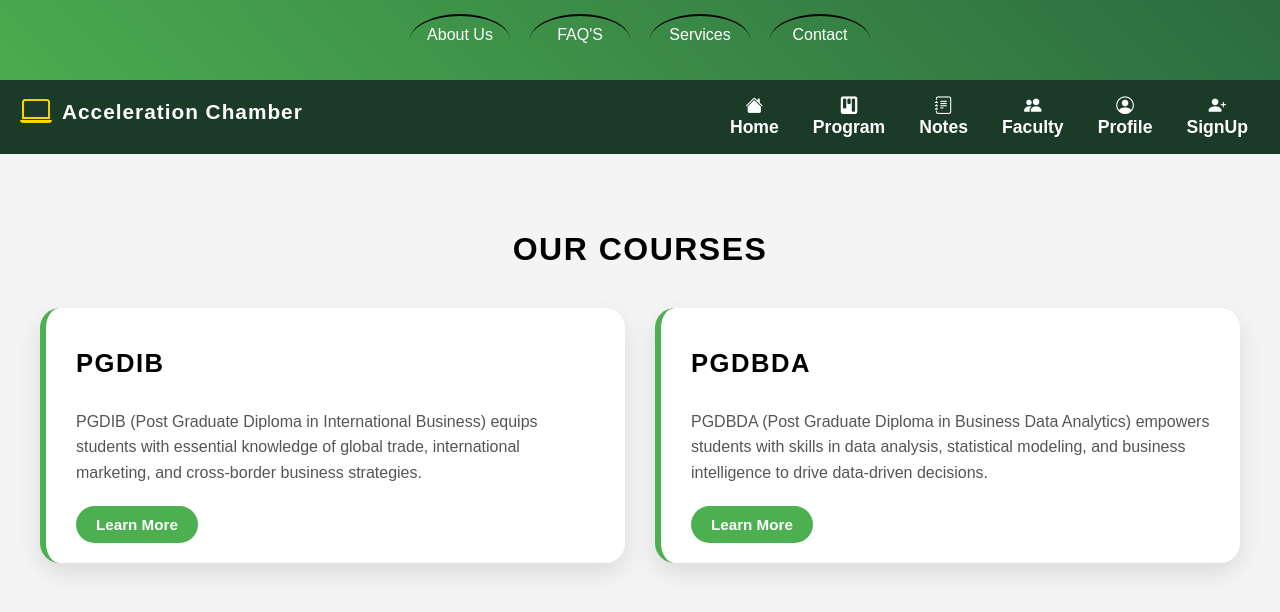
After one commit to atharvdhebe/Acceleration-Chamber, a PHP site: page /post-graduation.php in a window 1280 px wide. The commit adds this page. Shown: the top 612 px of the page. Run offline with PHP 8.4, Linux system fonts and the light colour scheme.

Commit message:
added post-graduation tab,modify nav.php

```diff
--- a/nav.php
+++ b/nav.php
@@ -2,10 +2,10 @@
 <html lang="en">
 
 <head>
-    <meta charset="UTF-8">
-    <meta name="viewport" content="width=device-width, initial-scale=1.0">
+  <meta charset="UTF-8" />
+  <meta name="viewport" content="width=device-width, initial-scale=1.0" />
   <title>Learning Platform</title>
-
+  <link href="https://cdn.jsdelivr.net/npm/bootstrap-icons@1.10.5/font/bootstrap-icons.css" rel="stylesheet">
 
   <style>
     body {
@@ -17,17 +17,17 @@
 
     .top-navbar {
       background: linear-gradient(45deg, #4CAF50, #2c6b3f);
-            overflow: hidden;
     }
 
     .top-navbar-nav {
       display: flex;
-            align-content: center;
-            justify-content: space-around;
+      flex-wrap: wrap;
+      justify-content: center;
+      gap: 20px;
       padding: 14px 16px;
     }
 
-        .top-navbar-nav a {
+    .curve a {
       color: white;
       text-align: center;
       padding: 10px;
@@ -35,11 +35,10 @@
       transition: all 0.3s ease;
     }
 
-        .top-navbar-nav a:hover {
+    .curve a:hover {
       color: #ffd700;
       text-decoration: underline;
       font-weight: bold;
-
     }
 
     .curve {
@@ -63,15 +62,17 @@
       display: flex;
       justify-content: space-between;
       align-items: center;
+      flex-wrap: wrap;
     }
 
     .brand {
       display: flex;
       align-items: center;
+      margin-bottom: 10px;
     }
 
     .brand i {
-            font-size: 2.5rem;
+      font-size: 2rem;
       color: #ffd700;
       margin-right: 10px;
     }
@@ -86,12 +87,13 @@
     .nav-bottom ul {
       list-style: none;
       display: flex;
+      flex-wrap: wrap;
       padding: 0;
       margin: 0;
+      gap: 10px;
     }
 
     .nav-bottom ul li {
-            margin: 0 15px;
       display: flex;
       flex-direction: column;
       align-items: center;
@@ -115,6 +117,96 @@
       color: #1c3a28;
       transform: translateY(-2px);
     }
+
+    .menu-toggle {
+      display: none;
+      font-size: 1.8rem;
+      color: white;
+      cursor: pointer;
+    }
+
+    /* DROPDOWN - PREPARE */
+    .dropdown {
+      position: relative;
+    }
+
+    .dropdown-menu {
+      position: absolute;
+      top: 100%;
+      left: 0;
+      background-color: #1c3a28;
+      display: none;
+      flex-direction: column;
+      padding: 10px 0;
+      border-radius: 5px;
+      z-index: 1000;
+    }
+
+    .dropdown:hover .dropdown-menu {
+      display: flex;
+    }
+
+    .dropdown-menu a {
+      padding: 8px 16px;
+      white-space: nowrap;
+      font-size: 1rem;
+    }
+
+    .dropdown-menu a:hover {
+      background-color: #ffd700;
+      color: #1c3a28;
+    }
+
+    /* RESPONSIVE */
+    @media (max-width: 768px) {
+      .nav-bottom {
+        flex-direction: column;
+        align-items: flex-start;
+      }
+
+      .menu-toggle {
+        display: block;
+        position: absolute;
+        top: 15px;
+        right: 20px;
+      }
+
+      .nav-bottom ul {
+        display: none;
+        width: 100%;
+        flex-direction: column;
+        gap: 0;
+      }
+
+      .nav-bottom ul.show {
+        display: flex;
+      }
+
+      .nav-bottom ul li {
+        width: 100%;
+        align-items: flex-start;
+        padding-left: 20px;
+      }
+
+      .nav-bottom a {
+        justify-content: flex-start;
+      }
+
+      .dropdown-menu {
+        position: relative;
+        background-color: #2b4c39;
+        width: 100%;
+        border: none;
+      }
+
+      .dropdown:hover .dropdown-menu {
+        display: none;
+      }
+
+      .dropdown.open .dropdown-menu {
+        display: flex;
+      }
+    }
   </style>
 </head>
 
@@ -127,37 +219,55 @@
       <div class="curve"><a href="services.html">Services</a></div>
       <div class="curve"><a href="contact.html">Contact</a></div>
     </div>
+
     <div class="nav-bottom">
       <div class="brand">
         <i class="bi bi-laptop"></i>
         <span>Acceleration Chamber</span>
       </div>
-            <ul>
+
+      <div class="menu-toggle" onclick="toggleMenu()">
+        <i class="bi bi-list"></i>
+      </div>
+
+      <ul id="main-menu">
         <li><a href="home.php"><i class="bi bi-house-fill"></i><span class="nav-label">Home</span></a></li>
 
-                <li class="dropdown">
-                    <a href="program.php"><i class="bi bi-kanban-fill"></i>
+        <li class="dropdown" onclick="toggleDropdown(event)">
+          <a href=""><i class="bi bi-kanban-fill"></i>
             <span class="nav-label">Program</span>
           </a>
+          <div class="dropdown-menu">
+            <a href="program.php">Graduation</a>
+            <a href="post-graduation.php">Post-Graduation </a>
+          </div>
         </li>
 
-                <li>
-                    <a href="notes.html"><i class="bi bi-journal-text"></i><span class="nav-label">Notes</span></a>
-                </li>
-                <li>
-                    <a href="faculty.html"><i class="bi bi-people-fill"></i><span class="nav-label">Faculty</span></a>
-                </li>
-                <li>
-                    <a href="profile.html"><i class="bi bi-person-circle"></i><span class="nav-label">Profile</span></a>
-                </li>
-                <li>
-                    <a href="signup.html"><i class="bi bi-person-plus-fill"></i><span
-                            class="nav-label">SignUp</span></a>
-                </li>
+        <li><a href="notes.html"><i class="bi bi-journal-text"></i><span class="nav-label">Notes</span></a></li>
+        <li><a href="faculty.html"><i class="bi bi-people-fill"></i><span class="nav-label">Faculty</span></a></li>
+        <li><a href="profile.html"><i class="bi bi-person-circle"></i><span class="nav-label">Profile</span></a></li>
+        <li><a href="signup.html"><i class="bi bi-person-plus-fill"></i><span class="nav-label">SignUp</span></a></li>
       </ul>
-
     </div>
   </div>
+
+  <script>
+    function toggleMenu() {
+      document.getElementById("main-menu").classList.toggle("show");
+    }
+
+    function toggleDropdown(e) {
+      if (window.innerWidth <= 768) {
+        e.currentTarget.classList.toggle("open");
+        e.stopPropagation();
+      }
+    }
+
+    document.body.addEventListener("click", function () {
+      document.querySelectorAll('.dropdown').forEach(el => el.classList.remove("open"));
+    });
+  </script>
+
 </body>
 
 </html>
--- /dev/null
+++ b/post-graduation.php
@@ -0,0 +1,104 @@
+<!DOCTYPE html>
+<html lang="en">
+
+<head>
+    <meta charset="UTF-8">
+    <meta name="viewport" content="width=device-width, initial-scale=1.0">
+    <title>Document</title>
+</head>
+<style>
+    .program-section {
+        background-color: #f4f4f4;
+        padding: 50px 20px;
+        text-align: center;
+    }
+
+    .program-section h2 {
+        font-size: 2rem;
+        margin-bottom: 40px;
+        font-weight: bold;
+        text-transform: uppercase;
+        letter-spacing: 1.5px;
+    }
+
+    .program-grid {
+        display: grid;
+        grid-template-columns: repeat(auto-fit, minmax(260px, 1fr));
+        gap: 30px;
+        max-width: 1200px;
+        margin: 0 auto
+    }
+
+    .program-card {
+        border-radius: 20px;
+        background-color: #fff;
+        padding: 20px 30px;
+        box-shadow: 0 10px 25px rgba(0, 0, 0, 0.1);
+        display: flex;
+        flex-direction: column;
+        justify-content: space-between;
+        text-align: left;
+        border-left: 6px solid #4CAF50;
+    }
+
+    .program-card:hover {
+        transform: translateY(-`0px);
+        box-shadow: 0 15px 35px rgba(0, 0, 0, 0.2);
+        transition: all 0.3s ease;
+    }
+
+    .program-card h2 {
+        font-size: 1.6rem;
+        color: 2c6b3f;
+        margin-bottom: 15px;
+    }
+
+    .program-card p {
+        font-size: 1rem;
+        color: #555;
+        margin-bottom: 20px;
+        line-height: 1.6;
+    }
+
+    .program-btn {
+        align-self: flex-start;
+        padding: 10px 20px;
+        background-color: #4CAF50;
+        color: white;
+        text-decoration: none;
+        border-radius: 25px;
+        font-weight: bold;
+        font-size: 0.95rem;
+        transition: background-color 0.3s ease, transform 0.2s ease;
+
+    }
+
+    .program-btn:hover {
+        background-color: #388e3c;
+        transform: translateY(-2px);
+    }
+</style>
+
+<body>
+<?php include('nav.php'); ?>
+    <section class="program-section">
+        <h2>Our Courses</h2>
+        <div class="program-grid">
+            <div class="program-card">
+                <h2>PGDIB</h2>
+                <p>PGDIB (Post Graduate Diploma in International Business) equips students with essential knowledge of
+                    global trade, international marketing, and cross-border business strategies.</p>
+                <a href="pgdib.php" class="program-btn">Learn More</a>
+            </div>
+            <div class="program-card">
+                <h2>PGDBDA</h2>
+                <p>PGDBDA (Post Graduate Diploma in Business Data Analytics) empowers students with skills in data
+                    analysis, statistical modeling, and business intelligence to drive data-driven decisions.</p>
+                <a href="pgdbda.php" class="program-btn">Learn More</a>
+            </div>
+        </div>
+        </div>
+    </section>
+</body>
+
+</html>
```
Lines whose indentation alone changed are shown as unchanged.
